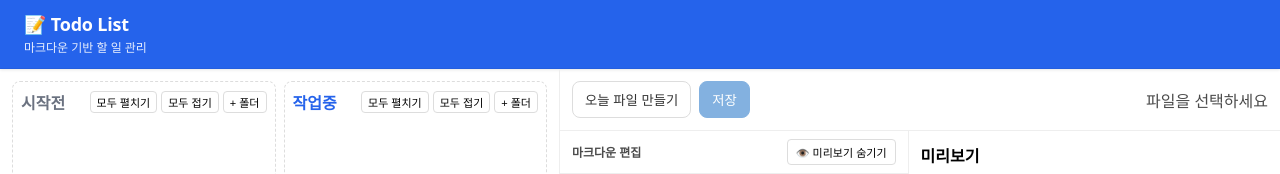
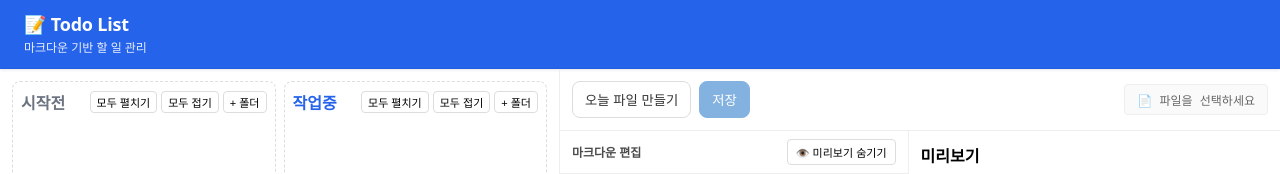
Before and after one commit to daepang/LEEDAEHYOUNG-TodoList, a Next.js app: page / in a window 1280 px wide. Shown: the top 174 px of the page. Built offline with nearby package versions, Linux system fonts and the light colour scheme.

Commit message:
fix: 경로영역 디자인 수정

```diff
--- a/src/components/molecules/Toolbar/Toolbar.tsx
+++ b/src/components/molecules/Toolbar/Toolbar.tsx
@@ -24,7 +24,9 @@ export function Toolbar({
       >
         {saving ? "저장 중..." : "저장"}
       </Button>
-      <div style={filePathStyle}>{activeFilePath || "파일을 선택하세요"}</div>
+      <div style={filePathStyle}>
+        {activeFilePath ? `📁 ${activeFilePath}` : "📄 파일을 선택하세요"}
+      </div>
     </div>
   );
 }
--- a/src/components/molecules/Toolbar/style.ts
+++ b/src/components/molecules/Toolbar/style.ts
@@ -10,5 +10,15 @@ export const toolbarStyle = {
 
 export const filePathStyle = {
   marginLeft: "auto",
-  opacity: 0.7,
+  padding: "6px 12px",
+  background: colors.bgGray,
+  border: `1px solid ${colors.border}`,
+  borderRadius: 4,
+  fontFamily: "ui-monospace, SFMono-Regular, Menlo, Monaco, Consolas, monospace",
+  fontSize: 12,
+  color: colors.textSecondary,
+  maxWidth: 400,
+  overflow: "hidden",
+  textOverflow: "ellipsis",
+  whiteSpace: "nowrap" as const,
 } as const;
```
